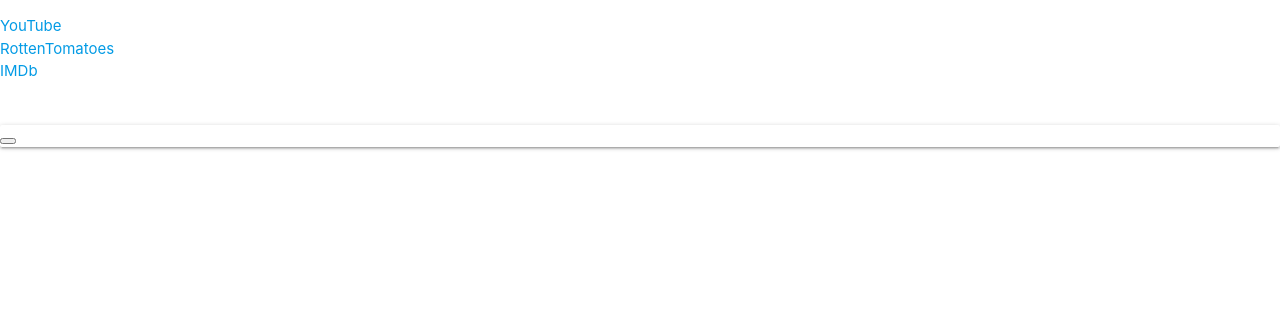
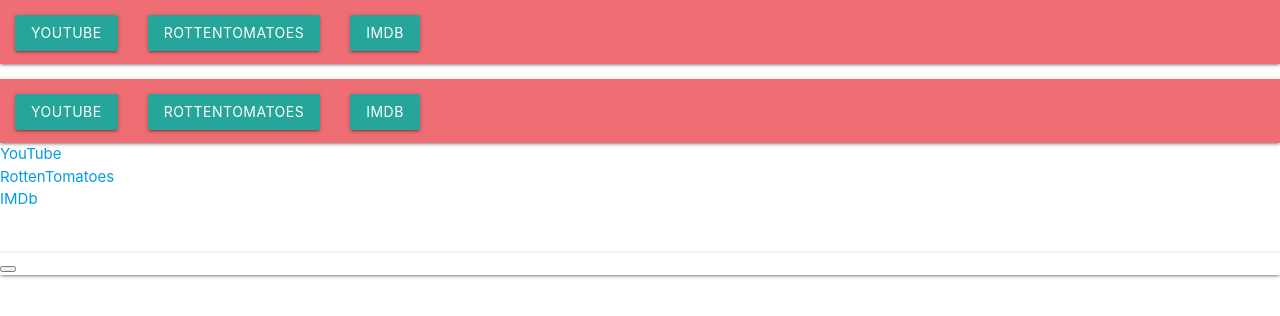
Before and after one commit to matt530bailey/what-to-watch-today, a plain HTML site: page index.html in a window 1280 px wide. Drawn offline with nearby package versions, Linux system fonts and the light colour scheme; no server answers.

Commit message:
random commit

```diff
--- a/index.html
+++ b/index.html
@@ -15,9 +15,22 @@
 </head>
 
 <body>
-
+    <nav class="nav-wrapper">
+        <ul class="waves-effect waves-light">
+            <li><a class='waves-effect waves-light btn' href='https://www.youtube.com/'>YouTube</a></li>
+            <li><a class='waves-effect waves-light btn' href='https://www.rottentomatoes.com/'>RottenTomatoes</a></li>
+            <li><a class='waves-effect waves-light btn' href='https://www.imdb.com/'>IMDb</a></li>
+        </ul>
+    </nav>
     <header>
         <ul>
+            <nav class="nav-wrapper">
+                <ul class="waves-effect waves-light">
+                    <li><a class='waves-effect waves-light btn' href='https://www.youtube.com/'>YouTube</a></li>
+                    <li><a class='waves-effect waves-light btn' href='https://www.rottentomatoes.com/'>RottenTomatoes</a></li>
+                    <li><a class='waves-effect waves-light btn' href='https://www.imdb.com/'>IMDb</a></li>
+                </ul>
+            </nav>
             <li><a href='#'>YouTube</a></li>
             <li><a href='#'>RottenTomatoes</a></li>
             <li><a href='#'>IMDb</a></li>
```
